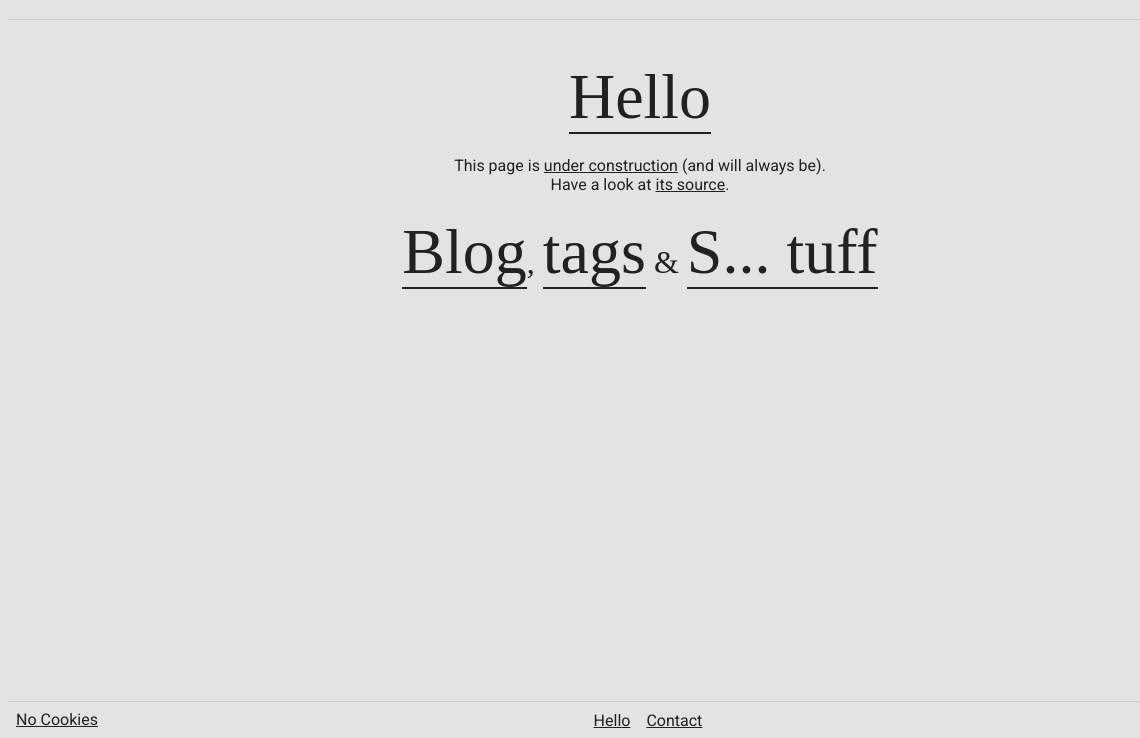
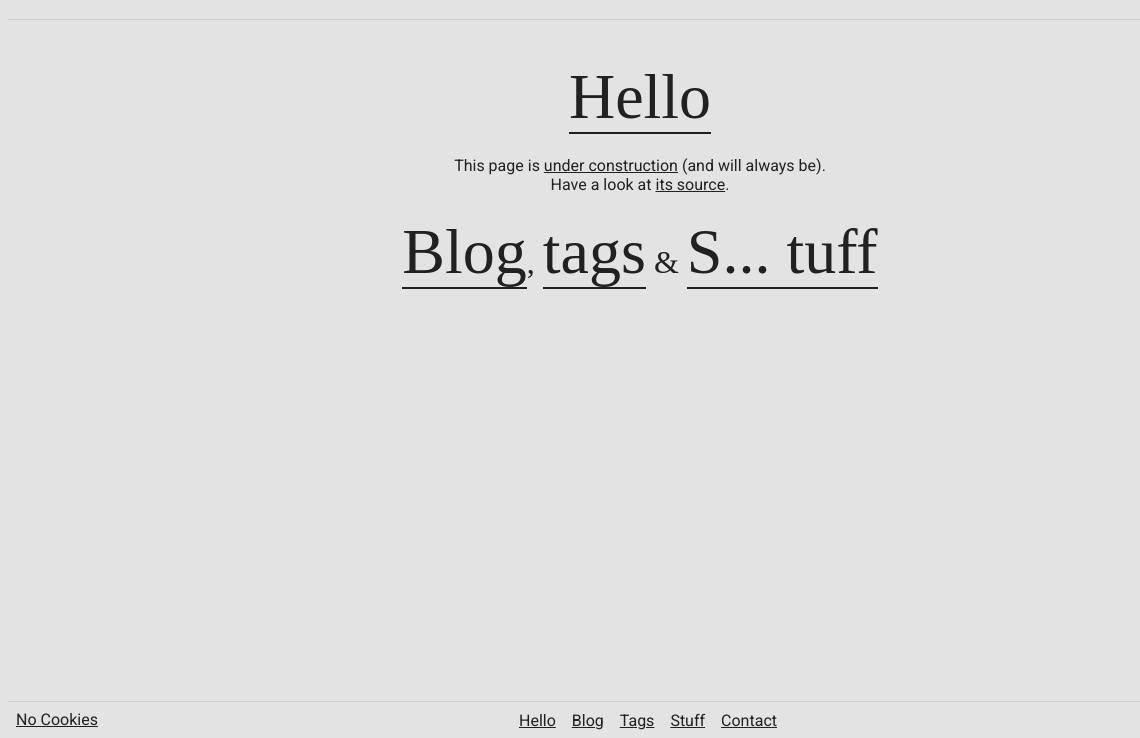
Before and after one commit to zeropaper/zeropaper-style, a Gatsby site: page / in a window 1280 px wide. Shown: the part 70-808 px from the top of the page, 0-1140 px from the left. Built offline with nearby package versions, Linux system fonts and the light colour scheme; Gatsby itself is replaced by a stand-in of ours; a web font is replaced by a local one.

Commit message:
add blog, tags and stuff links in Menu

```diff
--- a/src/components/Layout/Menu.jsx
+++ b/src/components/Layout/Menu.jsx
@@ -28,6 +28,36 @@ const Header = ({ className, classes: passedClasses, ...props }) => {
 
         <li className={classes.item}>
           <Link
+            to="/blog"
+            className={classes.link}
+            activeClassName={classes.linkActive}
+          >
+            Blog
+          </Link>
+        </li>
+
+        <li className={classes.item}>
+          <Link
+            to="/tags"
+            className={classes.link}
+            activeClassName={classes.linkActive}
+          >
+            Tags
+          </Link>
+        </li>
+
+        <li className={classes.item}>
+          <Link
+            to="/stuff"
+            className={classes.link}
+            activeClassName={classes.linkActive}
+          >
+            Stuff
+          </Link>
+        </li>
+
+        <li className={classes.item}>
+          <Link
             to="/contact"
             className={classes.link}
             activeClassName={classes.linkActive}
```
